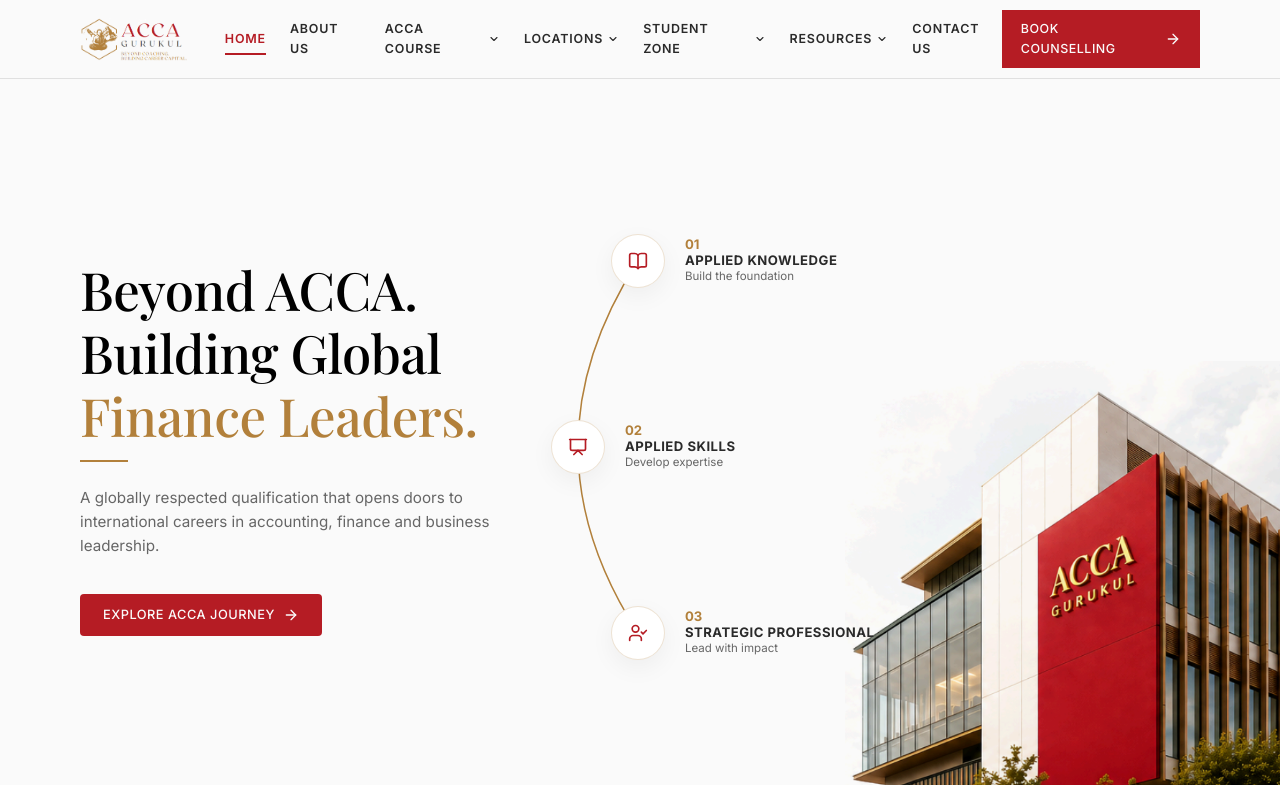
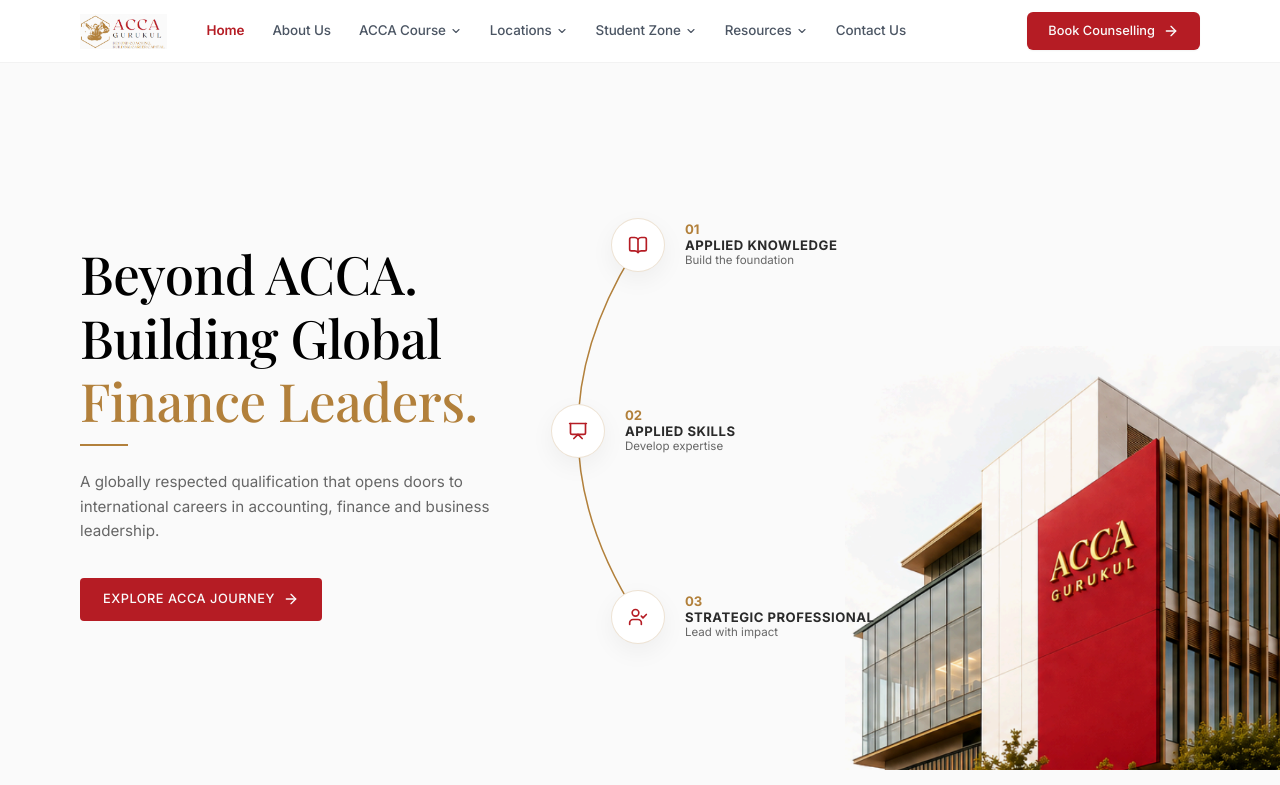
Before and after one commit to Aurora-Logic/acca-gurukul, a PHP site: page / in a window 1280 px wide. Shown: the top 785 px of the page. Run offline with PHP 8.4, Linux system fonts and the light colour scheme; some web fonts are replaced.

Commit message:
feat: updated navbar

```diff
--- a/components/navbar.html
+++ b/components/navbar.html
@@ -9,10 +9,10 @@
     </a>
 
     <ul class="nav-links" id="nav-links-menu">
-      <li><a href="/" class="active">HOME</a></li>
-      <li><a href="#">ABOUT US</a></li>
+      <li><a href="/" class="active">Home</a></li>
+      <li><a href="#">About Us</a></li>
       <li class="dropdown">
-        <a href="#" class="dropdown-trigger">ACCA COURSE <i data-lucide="chevron-down" class="dropdown-chevron"></i></a>
+        <a href="#" class="dropdown-trigger">ACCA Course <i data-lucide="chevron-down" class="dropdown-chevron"></i></a>
         <div class="dropdown-menu">
           <div class="dropdown-column">
             <h5 class="dropdown-header">ACCA Journey</h5>
@@ -43,7 +43,7 @@
         </div>
       </li>
       <li class="dropdown">
-        <a href="#" class="dropdown-trigger">LOCATIONS <i data-lucide="chevron-down" class="dropdown-chevron"></i></a>
+        <a href="#" class="dropdown-trigger">Locations <i data-lucide="chevron-down" class="dropdown-chevron"></i></a>
         <div class="dropdown-menu dropdown-menu-small">
           <div class="dropdown-column">
             <a href="#" class="dropdown-item-simple">Delhi / NCR</a>
@@ -55,7 +55,7 @@
         </div>
       </li>
       <li class="dropdown">
-        <a href="#" class="dropdown-trigger">STUDENT ZONE <i data-lucide="chevron-down" class="dropdown-chevron"></i></a>
+        <a href="#" class="dropdown-trigger">Student Zone <i data-lucide="chevron-down" class="dropdown-chevron"></i></a>
         <div class="dropdown-menu">
           <div class="dropdown-column">
             <h5 class="dropdown-header">Exams & Material</h5>
@@ -86,7 +86,7 @@
         </div>
       </li>
       <li class="dropdown">
-        <a href="#" class="dropdown-trigger">RESOURCES <i data-lucide="chevron-down" class="dropdown-chevron"></i></a>
+        <a href="#" class="dropdown-trigger">Resources <i data-lucide="chevron-down" class="dropdown-chevron"></i></a>
         <div class="dropdown-menu dropdown-menu-small">
           <div class="dropdown-column">
             <a href="#" class="dropdown-item-simple">Gurukul Blog</a>
@@ -96,10 +96,10 @@
           </div>
         </div>
       </li>
-      <li><a href="#">CONTACT US</a></li>
+      <li><a href="#">Contact Us</a></li>
       <li class="mobile-cta-li">
         <a href="#" class="btn btn-primary">
-          BOOK COUNSELLING <i data-lucide="arrow-right" class="btn-icon" style="width: 16px; height: 16px;"></i>
+          Book Counselling <i data-lucide="arrow-right" class="btn-icon" style="width: 16px; height: 16px;"></i>
         </a>
       </li>
     </ul>
@@ -107,7 +107,7 @@
 
   <div class="nav-actions">
     <a href="#" class="btn btn-primary">
-      BOOK COUNSELLING <i data-lucide="arrow-right" class="btn-icon" style="width: 16px; height: 16px;"></i>
+      Book Counselling <i data-lucide="arrow-right" class="btn-icon" style="width: 16px; height: 16px;"></i>
     </a>
   </div>
 </div>
--- a/css/style.css
+++ b/css/style.css
@@ -97,9 +97,9 @@ h1, h2, h3, h4, h5, h6 {
 
 /* Navbar */
 .navbar {
-  background-color: var(--color-bg);
-  padding: 10px 0; /* Reduced padding for sleek vertical height */
-  border-bottom: 1px solid var(--color-border);
+  background-color: #ffffff; /* Clean pure white background */
+  padding: 12px 0; /* Sleeker padding profile */
+  border-bottom: 1px solid rgba(0, 0, 0, 0.05); /* Ultra fine sleek divider */
   position: sticky;
   top: 0;
   z-index: 100;
@@ -114,30 +114,30 @@ h1, h2, h3, h4, h5, h6 {
 .nav-left-group {
   display: flex;
   align-items: center;
-  gap: 36px;
+  gap: 40px; /* Spacious elegant gap between logo and menu items */
 }
 
 .nav-logo img {
-  height: 44px; /* Reduced from 60px for a sleeker profile */
+  height: 35px; /* Extremely sleek software-product size profile */
   width: auto;
   display: block;
 }
 
 .nav-links {
   display: flex;
-  gap: 24px; /* Compact gap */
+  gap: 28px; /* Perfectly balanced horizontal gap */
   align-items: center;
 }
 
 .nav-links a {
-  font-size: 0.78rem; /* Sleeker smaller font */
-  font-weight: 600; /* Sharp medium-bold */
-  text-transform: uppercase;
-  letter-spacing: 0.8px; /* Elegant wide editorial tracking */
+  font-size: 0.84rem; /* Balanced sleek SaaS font size */
+  font-weight: 500; /* Crisp Medium weight like Inter's best profile */
+  text-transform: none; /* No bulky uppercase, highly modern */
+  letter-spacing: -0.1px; /* Tighter kerning */
   display: flex;
   align-items: center;
   gap: 4px;
-  color: var(--color-dark);
+  color: #4b5563; /* Premium slate gray */
   transition: color 0.25s ease;
 }
 
@@ -146,17 +146,8 @@ h1, h2, h3, h4, h5, h6 {
 }
 
 .nav-links a.active {
-  position: relative;
-}
-
-.nav-links a.active::after {
-  content: '';
-  position: absolute;
-  bottom: -6px; /* Offset lower */
-  left: 0;
-  width: 100%;
-  height: 2px;
-  background-color: var(--color-primary);
+  color: var(--color-primary);
+  font-weight: 600; /* Subtle weight highlight */
 }
 
 /* Rich Desktop Dropdowns styling */
@@ -312,9 +303,13 @@ h1, h2, h3, h4, h5, h6 {
 }
 
 .nav-actions .btn {
-  padding: 8px 18px; /* Smaller, modern button size */
-  font-size: 0.78rem; /* Aligns with nav link size */
-  border-radius: 0; /* Removed border radius for sharp corners */
+  padding: 8px 20px; /* Symmetrical clean padding */
+  font-size: 0.8rem;
+  font-weight: 500;
+  text-transform: none; /* Soft normal casing */
+  letter-spacing: normal;
+  border-radius: 6px; /* Elegant soft rounded corners like Supabase */
+  box-shadow: 0 1px 2px rgba(0, 0, 0, 0.05); /* Modern clean button shadow */
 }
 
 .nav-toggle {
@@ -344,7 +339,10 @@ h1, h2, h3, h4, h5, h6 {
   width: 100%;
   padding: 10px 20px;
   font-size: 0.8rem;
-  border-radius: 4px;
+  font-weight: 500;
+  text-transform: none; /* Soft normal casing */
+  letter-spacing: normal;
+  border-radius: 6px; /* Symmetrical rounded corners */
   color: #ffffff !important; /* Force white text color and override nav-links a black default */
 }
 
```
